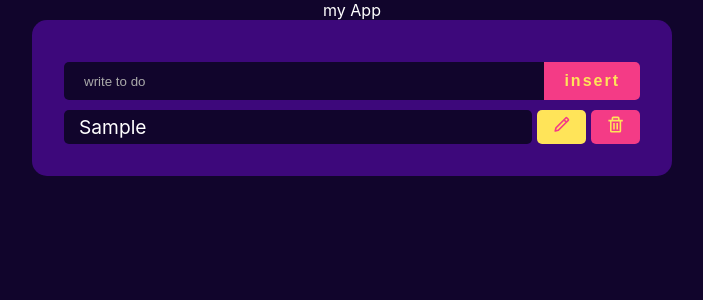
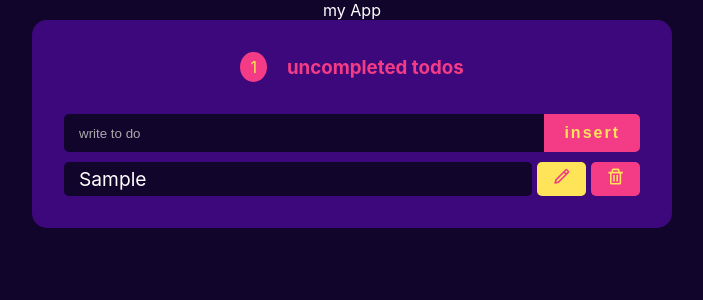
Before and after one commit to armin-bkh/todolistapp-react-js, a React (Create React App) app: page / in a window 1280 px wide. Both pictures are taken after typing "Sample" into the empty fields and a click on the button "insert". Shown: the top 300 px of the page, without its empty margins (288-991 px from the left). Built offline with nearby package versions, Linux system fonts and the light colour scheme.

Commit message:
update components for better ux and added NavBar component to the todolistapp for showing uncompleted todos

```diff
--- /dev/null
+++ b/src/Components/NavBar/NavBar.jsx
@@ -0,0 +1,19 @@
+import styles from './NavBar.module.scss';
+
+const NavBar = ({ unCompleted }) => {
+  return (
+    <header className={styles.header}>
+      {unCompleted ? (
+        <>
+          <span className={styles.badge}>{unCompleted}</span> <h1 className={styles.title}>uncompleted todos</h1>
+        </>
+      ) : (
+        <>
+          <h1 className={styles.title}>write your today todos!</h1>
+        </>
+      )}
+    </header>
+  );
+};
+
+export default NavBar;
--- /dev/null
+++ b/src/Components/NavBar/NavBar.module.scss
@@ -0,0 +1,23 @@
+$trash: #F43B86;
+$pencil: #FFE459;
+$item-bg: #11052C;
+
+.header{
+    display: flex;
+    align-items: center;
+    justify-content: center;
+    margin-bottom: 2rem;
+
+    .badge{
+        padding: 5px 10px;
+        background-color: $trash;
+        color: $pencil;
+        margin-right: 20px;
+        border-radius: 50%;
+    }
+
+    .title{
+        color: $trash;
+        font-weight: bold;
+    }
+}
--- a/src/Components/TodoForm/TodoForm.jsx
+++ b/src/Components/TodoForm/TodoForm.jsx
@@ -3,7 +3,7 @@ import { BiCheck } from "react-icons/bi";
 import styles from './TodoForm.module.scss';
 
 const TodoForm = ({ onSubmit, item }) => {
-  const [todo, setTodo] = useState('');
+  const [todo, setTodo] = useState(item ? item.value : '');
   const [holder, setHolder] = useState(true);
   const inputRef = useRef();
 
--- a/src/Components/TodoForm/TodoForm.module.scss
+++ b/src/Components/TodoForm/TodoForm.module.scss
@@ -6,11 +6,14 @@ $btn-bg: #F43B86;
 .todoForm {
     width: 100%;
     display: flex;
-    margin-top: 10px;
+
+    &:not(:last-child) {
+        margin-bottom: 10px;
+    }
 
     .todoInput {
         flex-grow: 1;
-        padding: 10px 20px;
+        padding: 5px 15px;
         background-color: $input-bg;
         outline: none;
         border: none;
--- a/src/Components/TodoItem/TodoItem.jsx
+++ b/src/Components/TodoItem/TodoItem.jsx
@@ -3,8 +3,8 @@ import styles from './TodoItem.module.scss';
 
 const TodoItem = ({value, isCompleted, onDelete, onCompleted, onEdit}) => {
     return (
-        <div onDoubleClick={onCompleted} className={styles.todoItem}>
-            <div className={`${styles.todoItemText} ${isCompleted && styles.isCompleted}`}>{value}</div>
+        <div className={styles.todoItem}>
+            <div onDoubleClick={onCompleted} className={`${styles.todoItemText} ${isCompleted && styles.isCompleted}`}>{value}</div>
             <button onClick={onEdit} className={`${styles.todoItemBtn} ${styles.todoITemPencil}`}><BiPencil/></button>
             <button onClick={onDelete} className={`${styles.todoItemBtn} ${styles.todoItemTrash}`}><BiTrash/></button>
         </div>
--- a/src/Components/TodoItem/TodoItem.module.scss
+++ b/src/Components/TodoItem/TodoItem.module.scss
@@ -4,7 +4,10 @@ $item-bg: #11052C;
 
 .todoItem {
     display: flex;
-    margin-top: 10px;
+
+    &:not(:last-child){
+    margin-bottom: 10px;
+}
 
     .todoItemText {
         background-color: $item-bg;
--- a/src/Components/TodoList/TodoList.jsx
+++ b/src/Components/TodoList/TodoList.jsx
@@ -8,15 +8,18 @@ const TodoList = ({ todos, onDelete, onCompleted, onEdit }) => {
   const editHandler = (newValue) => {
     onEdit(edit.id, newValue);
     setEdit({});
-  }
+  };
 
-  const renderList = () => {
-    return todos.length
+  return (
+    <ul>
+      {todos.length
         ? todos.map((todo) => {
-        if(todo.id === edit.id){
-            return <TodoForm onSubmit={editHandler} item={edit} />
-        }
-        else return (
+            if (todo.id === edit.id) {
+              return (
+                <TodoForm key={todo.id} onSubmit={editHandler} item={edit} />
+              );
+            } else
+              return (
                 <TodoItem
                   key={todo.id}
                   value={todo.value}
@@ -25,11 +28,11 @@ const TodoList = ({ todos, onDelete, onCompleted, onEdit }) => {
                   onDelete={() => onDelete(todo.id)}
                   onCompleted={() => onCompleted(todo.id)}
                 />
-        )})
-      : null;
-  };
-
-  return <ul>{renderList()}</ul>;
+              );
+          })
+        : null}
+    </ul>
+  );
 };
 
 export default TodoList;
--- a/src/Components/TodoListApp/TodoListApp.jsx
+++ b/src/Components/TodoListApp/TodoListApp.jsx
@@ -1,4 +1,5 @@
 import { useEffect, useState } from "react";
+import NavBar from "../NavBar/NavBar";
 import TodoForm from "../TodoForm/TodoForm"
 import TodoList from "../TodoList/TodoList"
 import styles from './TodoListApp.module.scss';
@@ -43,6 +44,7 @@ const TodoListApp = () => {
 
     return (
         <article className={styles.todoListContainer}>
+            <NavBar unCompleted={todos.filter(todo => !todo.isCompleted).length}/>
             <TodoForm onSubmit={addTodoHandler}/>
             <TodoList todos={todos} onDelete={deleteTodoHandler} onCompleted={completedTodoHandler} onEdit={editTodoHandler} />
         </article>
```
Lines whose indentation alone changed are shown as unchanged.
